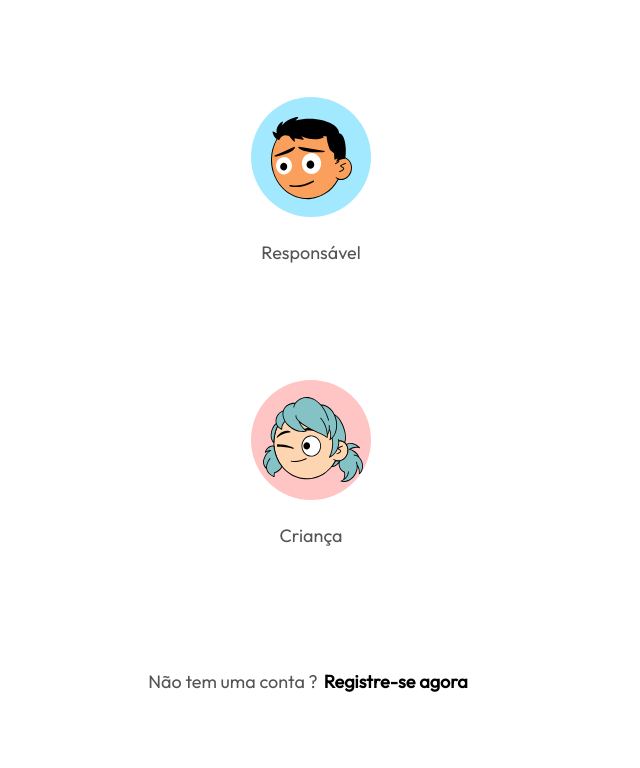
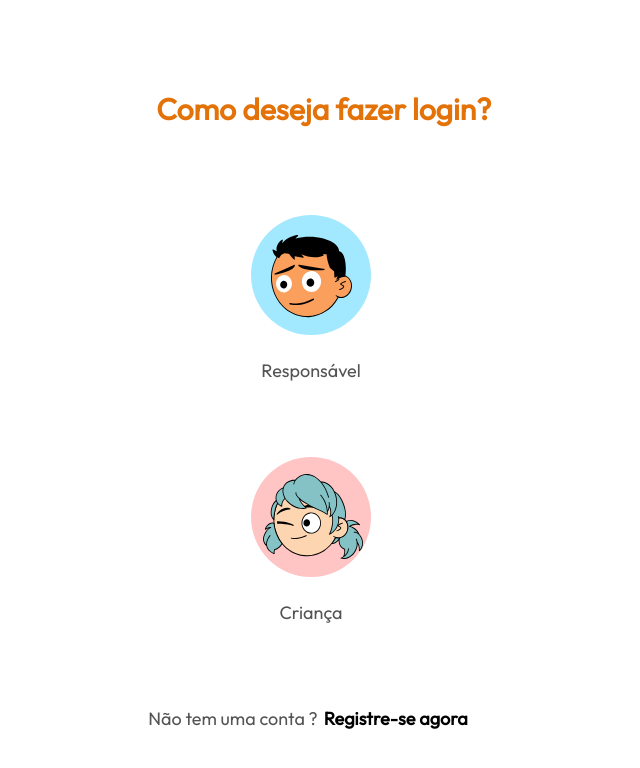
Before and after one commit to mcdag/Motiva-app, a React (Create React App) app: page /auth/choose-login in a window 1280 px wide. Shown: the top 768 px of the page, without its empty margins (329-969 px from the left). Built offline with nearby package versions, Linux system fonts and the light colour scheme.

Commit message:
feat: title added to the view choose login

```diff
--- a/src/views/ChooseLogin/index.tsx
+++ b/src/views/ChooseLogin/index.tsx
@@ -5,6 +5,10 @@ import './styles.scss';
 
 function ChooseLogin() {
   return (
+    <div className='choose-login-general-container'>
+      <div className='title-container'>
+        <p className='title-text'> Como deseja fazer login?</p>
+      </div>
       <div className='login-parent-child-container'>
         <div className='parent-login'>
           <IconButton className='icon' href='login/parent'>
@@ -27,6 +31,7 @@ function ChooseLogin() {
           </a>
         </div>
       </div>
+    </div>
   );
 }
 
--- a/src/views/ChooseLogin/styles.scss
+++ b/src/views/ChooseLogin/styles.scss
@@ -1,13 +1,34 @@
+@import '../../global//refs.scss';
+
+
+.choose-login-general-container {
+  display: flex;
+  justify-content: center;
+  flex-direction: column;
+  width: 100%;
+
+  .title-container {
+    display: flex;
+    justify-content: center;
+
+    .title-text {
+      color: $darkOrange;
+      font-weight: bold;
+      font-style: normal;
+      font-size: 30px;
+      line-height: 38px;
+      margin-left: 2%;
+      margin-top: 7%;
+    }
+  }
+
   .login-parent-child-container {
-  width: 100%;
-  max-width: 500px;
-  margin: auto;
-  min-height: 100vh;
     display: flex;
     flex-direction: column;
     align-items: center;
     justify-content: space-evenly;
-  font: 'Outfit';
+    width: 100%;
+    min-height: 80vh;
     font-style: normal;
     font-weight: 500;
     font-size: 18px;
@@ -42,3 +63,4 @@
       }
     }
   }
+}
```
Lines whose indentation alone changed are shown as unchanged.
